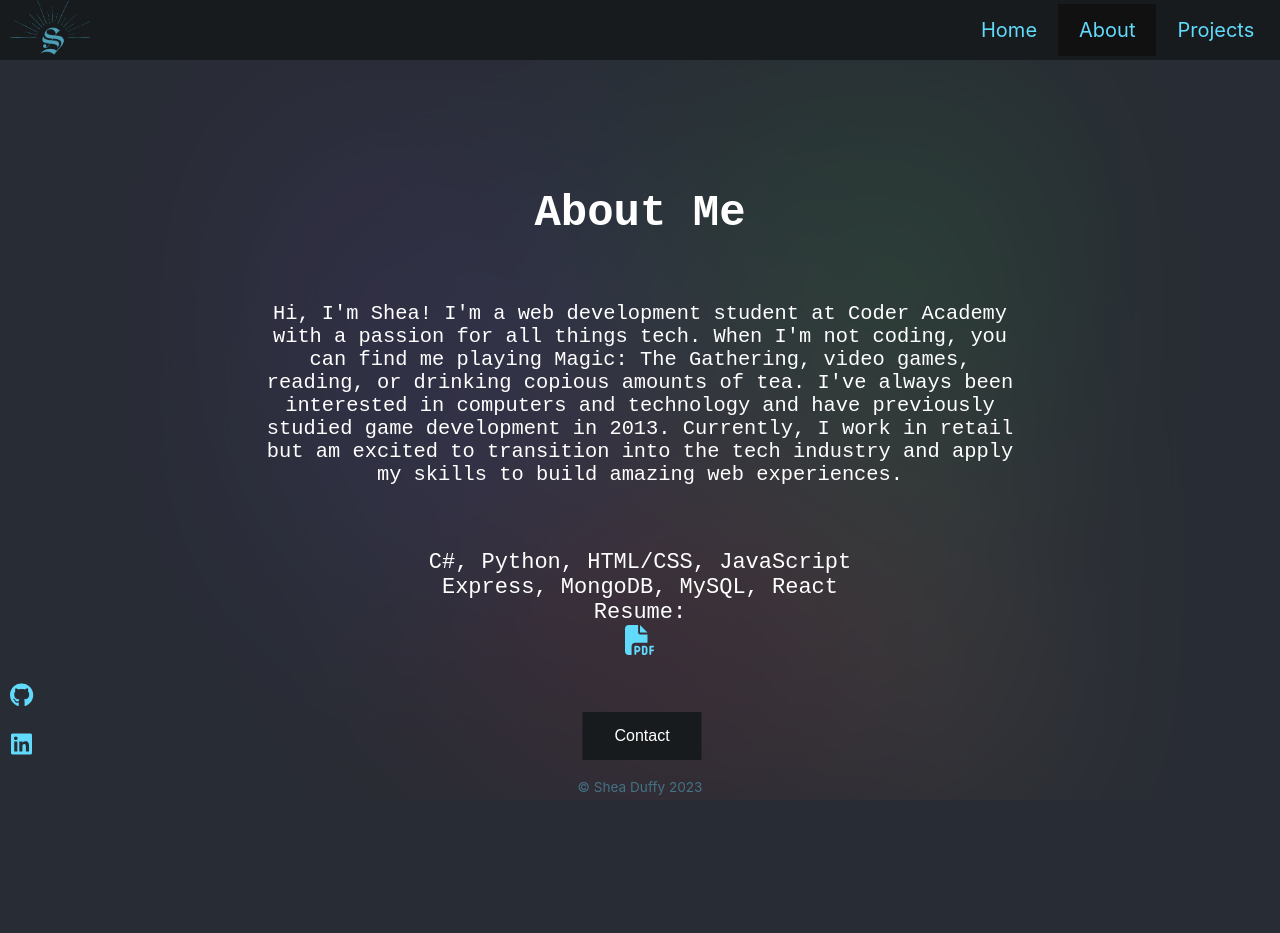
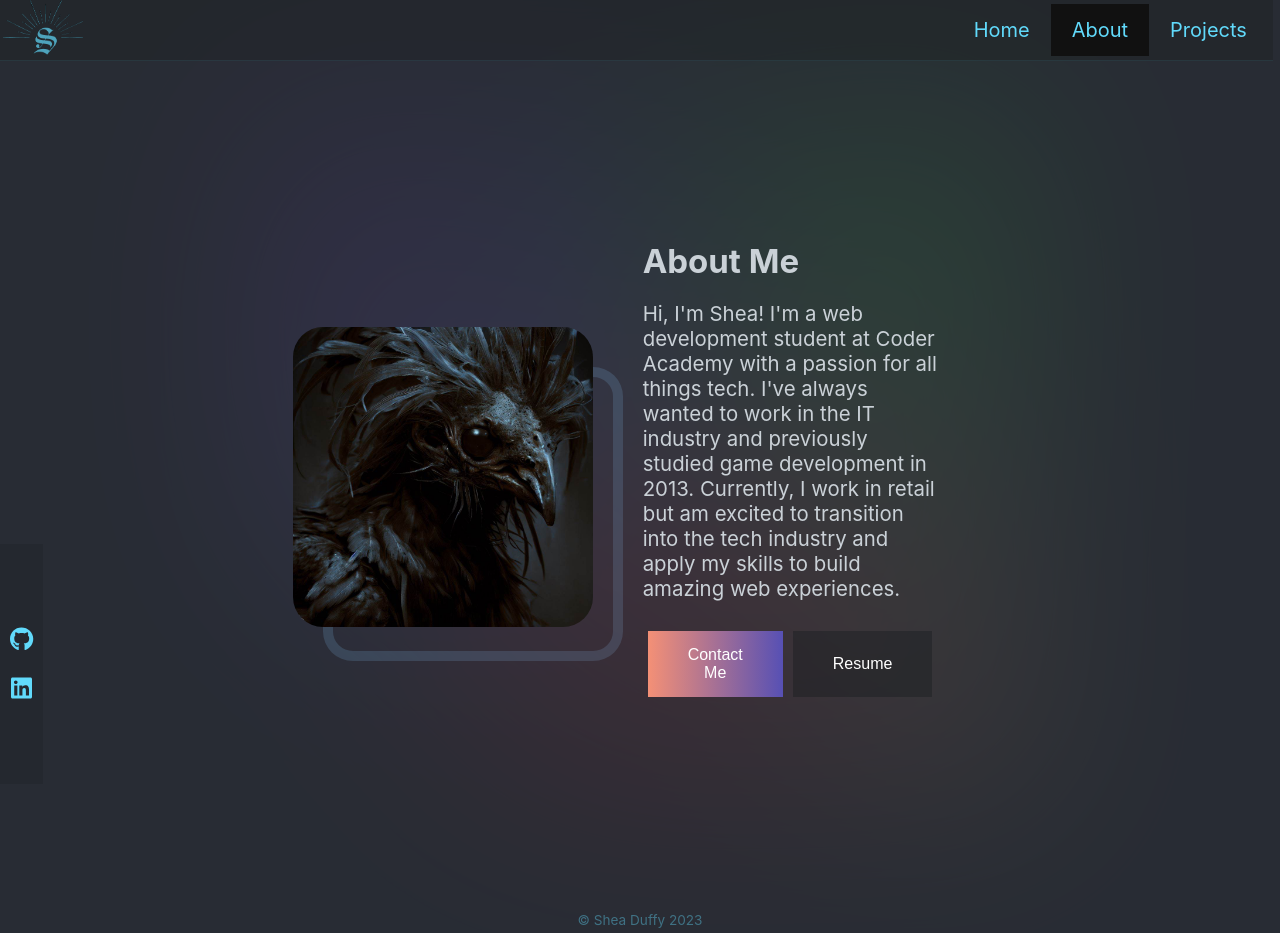
Before and after one commit to SheaDuffy13/portfolio-website-react, a React (Create React App) app: page /about in a window 1280 px wide. Before the commit the page ends 800 px from the top, so only its background shows below. Built offline with nearby package versions, Linux system fonts and the light colour scheme.

Commit message:
feat: AboutMe blurb layout upgrade & img incorporated

```diff
--- a/src/App.css
+++ b/src/App.css
@@ -67,14 +67,6 @@ body {
   margin-bottom: 12vh;
  }
 
- .home-hero-img{
-  width: 200px;
-  margin: 20px 0 30px 0;
-  border-radius: 50%;
-  z-index: -1;
-  opacity: 0.5;
- }
-
  .homePage-div button {
   padding: 15px 30px;
   margin-top: 10px;
@@ -99,61 +91,109 @@ body {
 canvas {
   width: 40vw;
   height: 50vh;
-  opacity: 40%;
+  opacity: 60%;
   border-radius: 50%;
 }
 
 
  /* ---ABOUT ME PAGE--- */
 
- .AboutMe-page {
-  font-family: monospace, 'Arial Narrow', Arial, sans-serif;
+ .AboutMe-content {
+  display: flex;
+  justify-content: center;
+  align-items: center;
+  margin: 130px 300px;
+  color: rgb(202, 209, 215);
+
+  /* border-bottom: #111216a6 2px solid; */
+}
+
+.AboutMe-hero-img{
+  width: 300px;
+  margin: 20px 0 30px 0;
+  border-radius: 10%;
+  /* opacity: 0.8; */
+  /* box-shadow: 0 0px 50px 5px black; */
+  /* box-shadow: 10px 10px 0 5px black; */
+
+  /* outline: 1px solid black; */
+  outline-offset: 10px;
  }
 
+ /* img drop border */
+ .AboutMe-hero-div {
+  position: relative;
+}
+.AboutMe-hero-div::before {
+  content: '';
+  position: absolute;
+  border-radius: 10%;
+  top: 60px;
+  right: -30px;
+  bottom: 1px;
+  left: 30px;
+  z-index: -1;
+  border: 10px solid rgba(69, 93, 114, 0.54);
+  /* transform: skew(10deg); */
+}
+
+ .AboutMe-blurb-div{
+  text-align: left;
+  width: 70%;
+  margin: 50px;
+ }
  .AboutMe-blurb {
   font-size: calc(10px + 1.3vmin);
-  margin: 5vw 20vw 5vw 20vw;
+ }
+ .AboutMe-title {
+  margin-bottom: 20px;
  }
 
- .AboutMe-title {
-  margin: 10vw 0vw 0vw 0vw;
+ .aboutMe-blurb-btns-div {
+  display: flex;
+  justify-content:left;
  }
-
- .aboutMe-resume-div {
-  margin: 0 0 5vw 0;
- }
-
- .to-contact-page-btn {
-  background-color: #181b1d;
+ .aboutMe-blurb-btns-div button {
+  background-color: #181b1d69;
   border: none;
   color: white;
-  padding: 15px 32px;
+  padding: 15px 40px;
   text-align: center;
   text-decoration: none;
-  display: inline-block;
   font-size: 16px;
-  margin: 40px 2px;
+  margin: 30px 5px;
   cursor: pointer;
-
-  /* fixes button to bottom of screen */
-  position: fixed;
-  bottom: 0;
-  transform: translateX(-50%);
  }
- .to-contact-page-btn:hover {
+ .aboutMe-blurb-btns-div button:hover {
   opacity: 70%;
  }
+ .aboutMe-contact-btn {
+  background-image: linear-gradient(to right, #f49076, #5750b4);
+}
 
- .AboutPage-resume-link {
-  color: #61dafb;
-  font-size: 30px;
- }
- .AboutPage-resume-link:hover {
-  opacity: 50%;
- }
+ .tech-stack {
+  position: absolute;
+  margin-right: 15px;
+  padding: 20px;
+  /* width: 10vw; */
+  top: 50%;
+  right: 0;
+  transform: translateY(-50%);
+  background-color: #181b1d69;
+}
+.tech-stack ul {
+  list-style: none;
+  padding: 0;
+}
+.tech-stack li {
+  margin-bottom: 10px;
+}
+.tech-stack h3 {
+  margin-bottom: 25px;
+}
 
 
- /* CONTACT ME PAGE */
+ /* ---CONTACT ME PAGE--- */
  form {
   display: flex;
   flex-direction: column;
@@ -248,13 +288,13 @@ form button {
   top: 50%;
   left: 0;
   /* transform: translateY(-50%); */
-  transform: translateY(30%);
+  transform: translateY(60%);
   display: flex;
   flex-direction: column;
   justify-content: center;
   font-size: 3vh;
-  /* background-color: #11111121; */
-  height: 50vh;
+  background-color: #11111121;
+  height: 30vh;
 }
 /* .social-media-links::before {
   content: '';
--- a/src/Header.css
+++ b/src/Header.css
@@ -1,17 +1,18 @@
 
 .NavBar {
   /* dark bar */
-    background-color: #181b1d;
-    /* background-image: url(./images/stars.jpg); */
+    background-color: #181b1d4e;
+    /* background-image: url(./images/leaves.jpg); */
     /* background-size: cover; */
     /* background-position: left; */
-    /* background-blend-mode: color-dodge; */
+    /* opacity: 30%; */
     /* overflow: hidden; */
     /* or */
     width: 100vw;
     display: flex;
     justify-content: space-between;
     align-items: center;
+    border-bottom: #61dafb16 1px solid;
   }
 
   .NavBar ul {
--- a/src/components/Particles.jsx
+++ b/src/components/Particles.jsx
@@ -39,7 +39,7 @@ function ParticleCanvas() {
 
         ctx.beginPath();
         ctx.arc(particle.x, particle.y, particle.size, 0, 2 * Math.PI);
-        ctx.fillStyle = 'lightblue';  // particle colour
+        ctx.fillStyle = '#61dafb';  // particle colour
         ctx.shadowColor = 'pink';
         // glow effect
         ctx.shadowBlur = 10;
--- a/src/pages/AboutPage.jsx
+++ b/src/pages/AboutPage.jsx
@@ -1,7 +1,8 @@
 // import React from "react";
 import { useNavigate } from "react-router-dom";
-import { FontAwesomeIcon } from '@fortawesome/react-fontawesome';
-import { faFilePdf } from '@fortawesome/free-solid-svg-icons';
+// import { faFilePdf } from '@fortawesome/free-solid-svg-icons';
+import hero from '../images/hero.jpg'
+
 
 export function AboutPage() {
     const navigate = useNavigate();
@@ -12,29 +13,45 @@ export function AboutPage() {
 
     return(
         <div className="AboutMe-page">
-            <h1 className="AboutMe-title">About Me</h1>
-            <p className="AboutMe-blurb">
-                Hi, I'm Shea! I'm a web development student at Coder Academy with a passion for all things tech.
-                When I'm not coding, you can find me playing Magic: The Gathering, video games, reading, or drinking copious amounts of tea.
-                I've always been interested in computers and technology and have previously studied game development in 2013.
-                Currently, I work in retail but am excited to transition into the tech industry and apply my skills to build amazing web experiences.
-            </p>
-            <p>
-            C#, Python, HTML/CSS, JavaScript
-            </p>
-            <p>
-            Express, MongoDB, MySQL, React
-            </p>
+            <div className="AboutMe-content">
 
-            <button className="to-contact-page-btn" onClick={handleButtonClick}>
-                Contact
-            </button>
-            <div className="aboutMe-resume-div">
-                <p>Resume: </p>
-                <a className="AboutPage-resume-link" href="<URL>" target="_blank" rel="noreferrer">
-                    <FontAwesomeIcon icon={faFilePdf} />
-                </a>
+                <div className="AboutMe-hero-div">
+                    <img className='AboutMe-hero-img' src={hero} alt='' />
+                </div>
+
+                <div className="AboutMe-blurb-div">
+                    <h2 className="AboutMe-title">About Me</h2>
+                    <p className="AboutMe-blurb">
+                        Hi, I'm Shea! I'm a web development student at Coder Academy with a passion for all things tech.
+                        I've always wanted to work in the IT industry and previously studied game development in 2013.
+                        Currently, I work in retail but am excited to transition into the tech industry and apply my skills to build amazing web experiences.
+                    </p>
+
+                    <div className="aboutMe-blurb-btns-div">
+                    <button className="aboutMe-contact-btn" onClick={handleButtonClick}>
+                            Contact Me
+                        </button>
+                        <button className="aboutMe-resume-btn" onClick={handleButtonClick}>
+                            Resume
+                        </button>
+                    </div>
+                </div>
             </div>
+
+            {/* <div class="tech-stack">
+                <h3>Tech Stack</h3>
+                <ul>
+                    <li>C#</li>
+                    <li>Python</li>
+                    <li>HTML/CSS</li>
+                    <li>JavaScript</li>
+                    <li>Express</li>
+                    <li>MongoDB</li>
+                    <li>MySQL</li>
+                    <li>React</li>
+                </ul>
+            </div> */}
+
         </div>
     )
 }
--- a/src/pages/ContactPage.jsx
+++ b/src/pages/ContactPage.jsx
@@ -26,7 +26,7 @@ export function ContactPage() {
     return (
       <div>
         <div className='contactPage-email-div'>
-          <h2 className='email-title'>Email Me</h2>
+          <h2 className='email-title'>Email</h2>
           <form onSubmit={handleSubmit}>
             <input type="text" id="name" name="from_name" placeholder="Your Name" required />
 
@@ -44,7 +44,7 @@ export function ContactPage() {
         </div>
 
         <div className='contactPage-socials-div'>
-          <h3 className='contactPage-socials-title'>Connect on social media:</h3>
+          <h3 className='contactPage-socials-title'>Social Media:</h3>
           <p>GitHub:</p>
           <a href="https://github.com/SheaDuffy13" target="_blank" rel="noreferrer">
             <FontAwesomeIcon icon={faGithub} />
```
